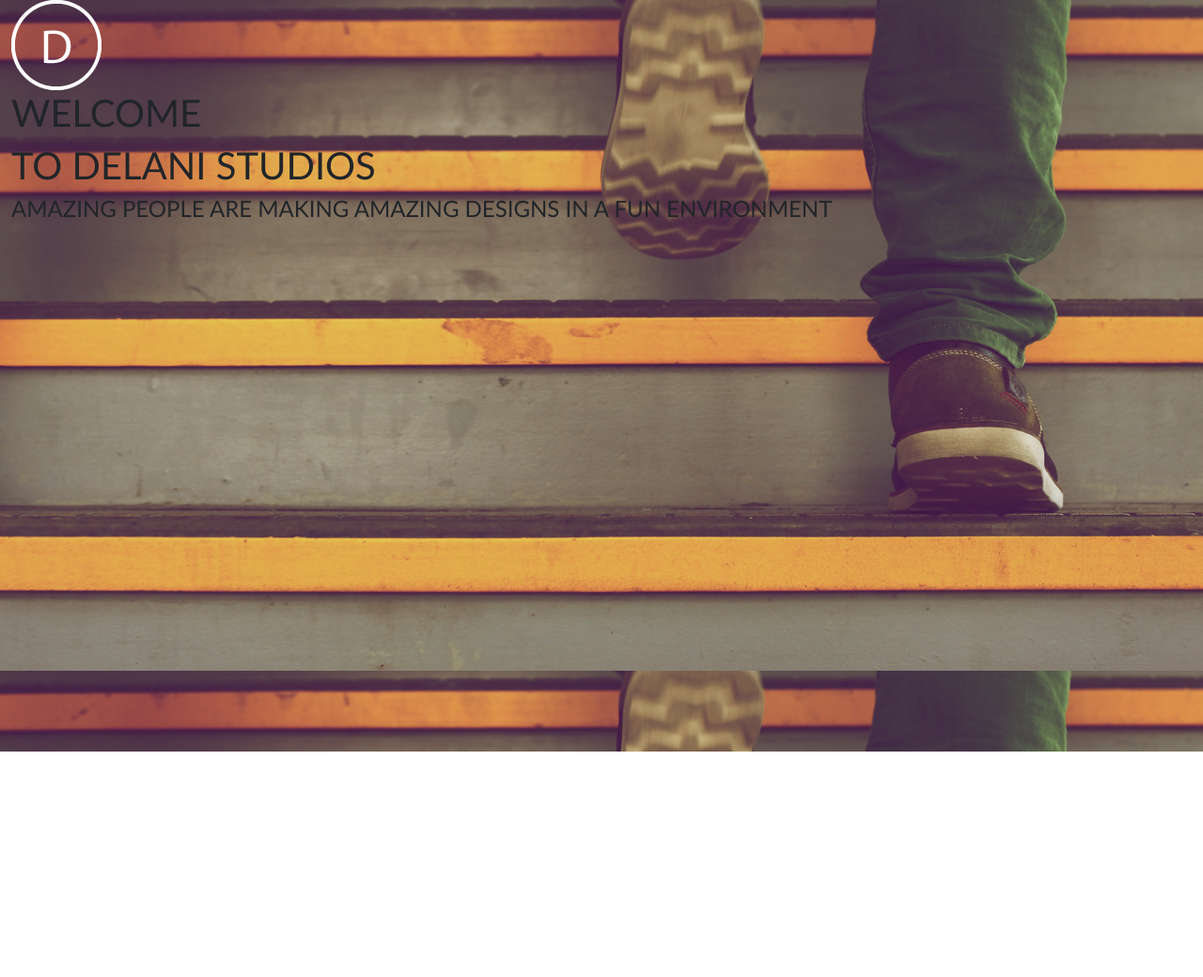
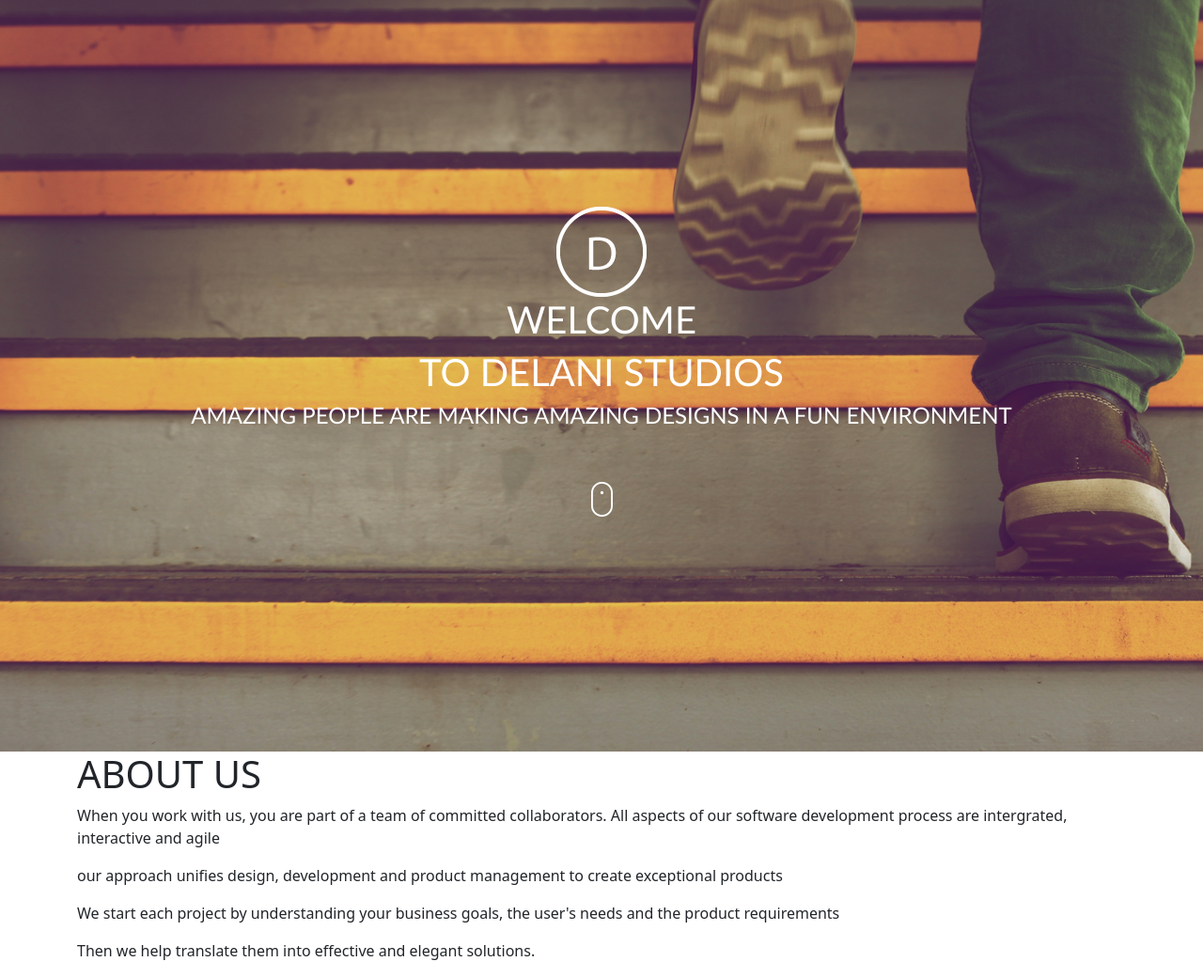
Before and after one commit to danknjoroge/Delani-studios, a plain HTML site: page index.html in a window 1280 px wide. Shown: the whole page at 94% size. Before the commit the page ends 800 px from the top, so only its background shows below. Drawn offline with Linux system fonts and the light colour scheme.

Commit message:
added about us page

```diff
--- a/css/style.css
+++ b/css/style.css
@@ -1,5 +1,8 @@
-body{
+
+.home{
     font-family: 'Gill Sans', 'Gill Sans MT', Calibri, 'Trebuchet MS', sans-serif;
     background-image: url(/images/backgrounds/h_img.jpg);
     background-size: cover;
+    height:100vh;
+    padding-top:220px;
 }
--- a/index.html
+++ b/index.html
@@ -9,12 +9,28 @@
     <title>Delani Studios</title>
 </head>
 <body>
-    <section class="container-fluid">
-        <img src="/images/logo/logo.png" alt="logo">
+    <!-- home page -->
+    <section class="container-fluid text-white text-center home">
+        <img src="images/logo/logo.png" alt="logo">
         <h1>WELCOME</h1>
         <h1>TO DELANI STUDIOS</h1>
         <h4>AMAZING PEOPLE ARE MAKING AMAZING DESIGNS IN A FUN ENVIRONMENT</h4>
+        <img src="images/mouse_click.png" alt="mouse click" class="p-5">
     </section>
+
+    <!-- About us page -->
+    <section class="container">
+        <h1>ABOUT US</h1>
+        <p>When you work with us, you are part of a team of committed collaborators. All aspects of our software
+            development process are intergrated, interactive and agile
+        </p>
+        <p>our approach unifies design, development and product management to create exceptional products</p>
+        <p>We start each project by understanding your business goals, the user's needs and the product requirements</p>
+        <p>Then we help translate them into effective and elegant solutions.</p> </p>
+    </section>
+
+
+
 
     <script src="javascript/jquerry.js"></script>
     <script src="javascript/script.js"></script>
```
